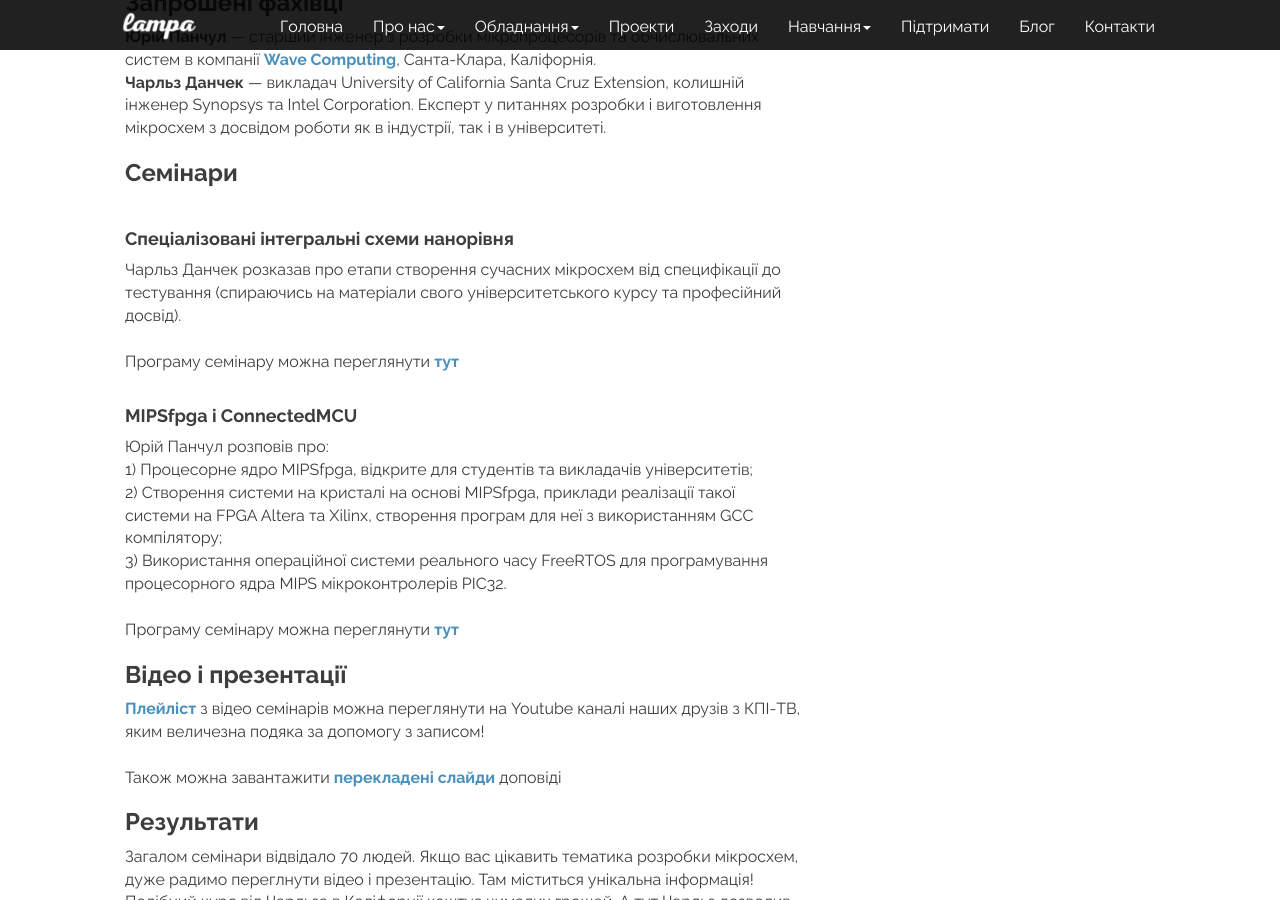
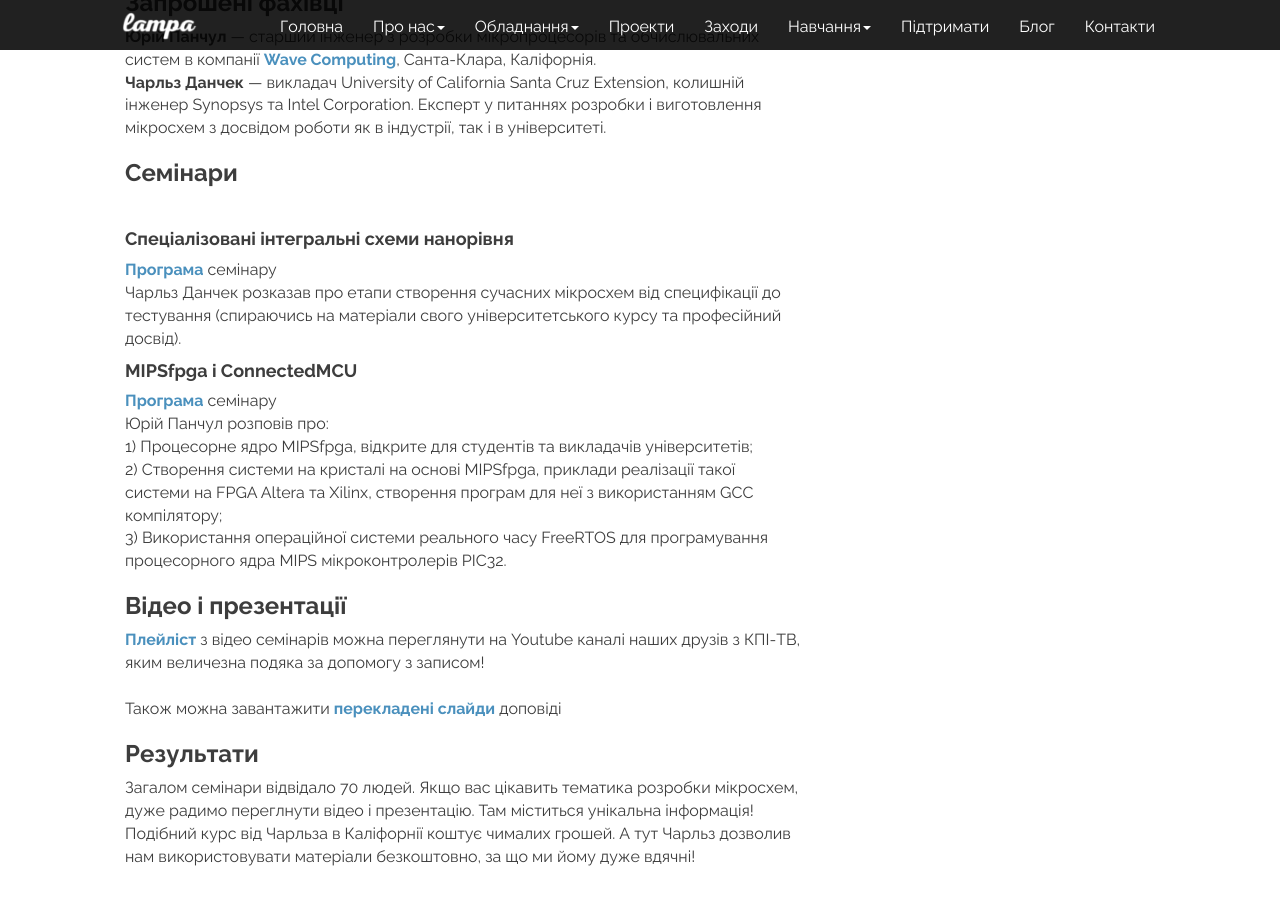
Before and after one commit to LampaLab/lampalab.github.io, a Jekyll site: the page built from _posts/events/2019-01-02-asic-mips-seminar.md, in a window 1280 px wide and 900 px high, scrolled down 944 px. Built offline with Jekyll 4.4.1, drawn with Linux system fonts in a browser that asks for light colours; nearby versions of some CDN libraries; library files that are not in the unit come from our copies; comment, search, counter and statistics services are not loaded.

Commit message:
Minor changes

```diff
--- a/_posts/events/2019-01-02-asic-mips-seminar.md
+++ b/_posts/events/2019-01-02-asic-mips-seminar.md
@@ -26,24 +26,18 @@
 
 #### Cпеціалізовані інтегральні схеми нанорівня
 
+**[Програма](https://docs.google.com/document/d/1JM3MesUtCmdVXJvMWNGgYU1UgOcGIWwuxxNv7Pop8xI/edit?usp=sharing){:target="_blank"}** семінару
+
 Чарльз Данчек розказав про етапи створення сучасних мікросхем від специфікації до тестування (спираючись на матеріали свого університетського курсу та професійний досвід).
 
-<br>
+#### MIPSfpga і ConnectedMCU
 
-Програму семінару можна переглянути **[тут](https://docs.google.com/document/d/1JM3MesUtCmdVXJvMWNGgYU1UgOcGIWwuxxNv7Pop8xI/edit?usp=sharing){:target="_blank"}**
-
-<br>
-
-#### MIPSfpga і ConnectedMCU
+**[Програма](https://docs.google.com/document/d/1m_n3X8qEk5vY4MXqfnPRSQCicY1r9Gw2AbYOOIkl1hE/edit?usp=sharing){:target="_blank"}** семінару
 
 Юрій Панчул розповів про:
 1) Процесорне ядро MIPSfpga, відкрите для студентів та викладачів університетів;
 2) Створення системи на кристалі на основі MIPSfpga, приклади реалізації такої системи на FPGA Altera та Xilinx, створення програм для неї з використанням GCC компілятору;
 3) Використання операційної системи реального часу FreeRTOS для програмування процесорного ядра MIPS мікроконтролерів PIC32.
-
-<br>
-
-Програму семінару можна переглянути **[тут](https://docs.google.com/document/d/1m_n3X8qEk5vY4MXqfnPRSQCicY1r9Gw2AbYOOIkl1hE/edit?usp=sharing){:target="_blank"}**
 
 ### Відео і презентації
 
```
